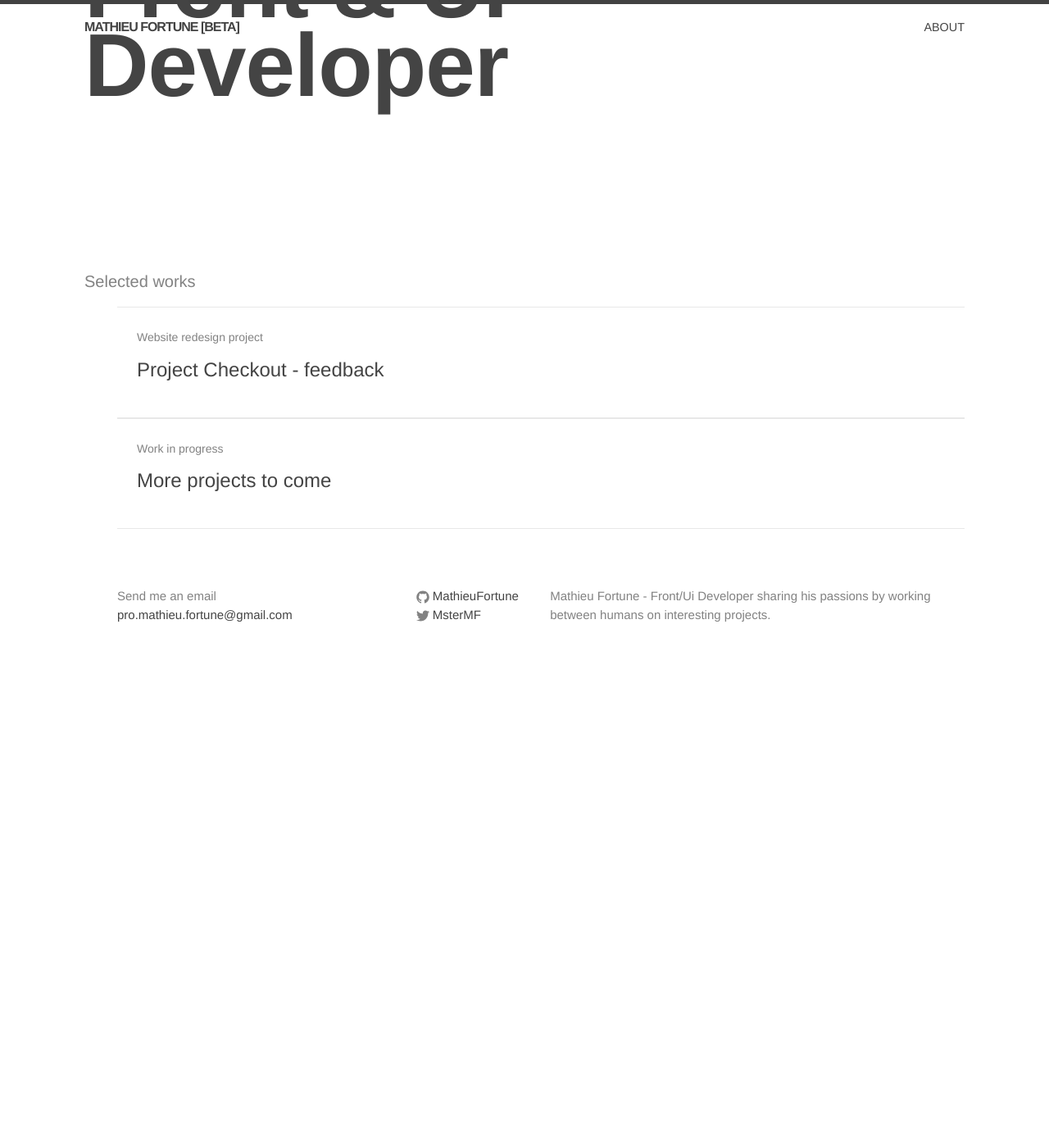
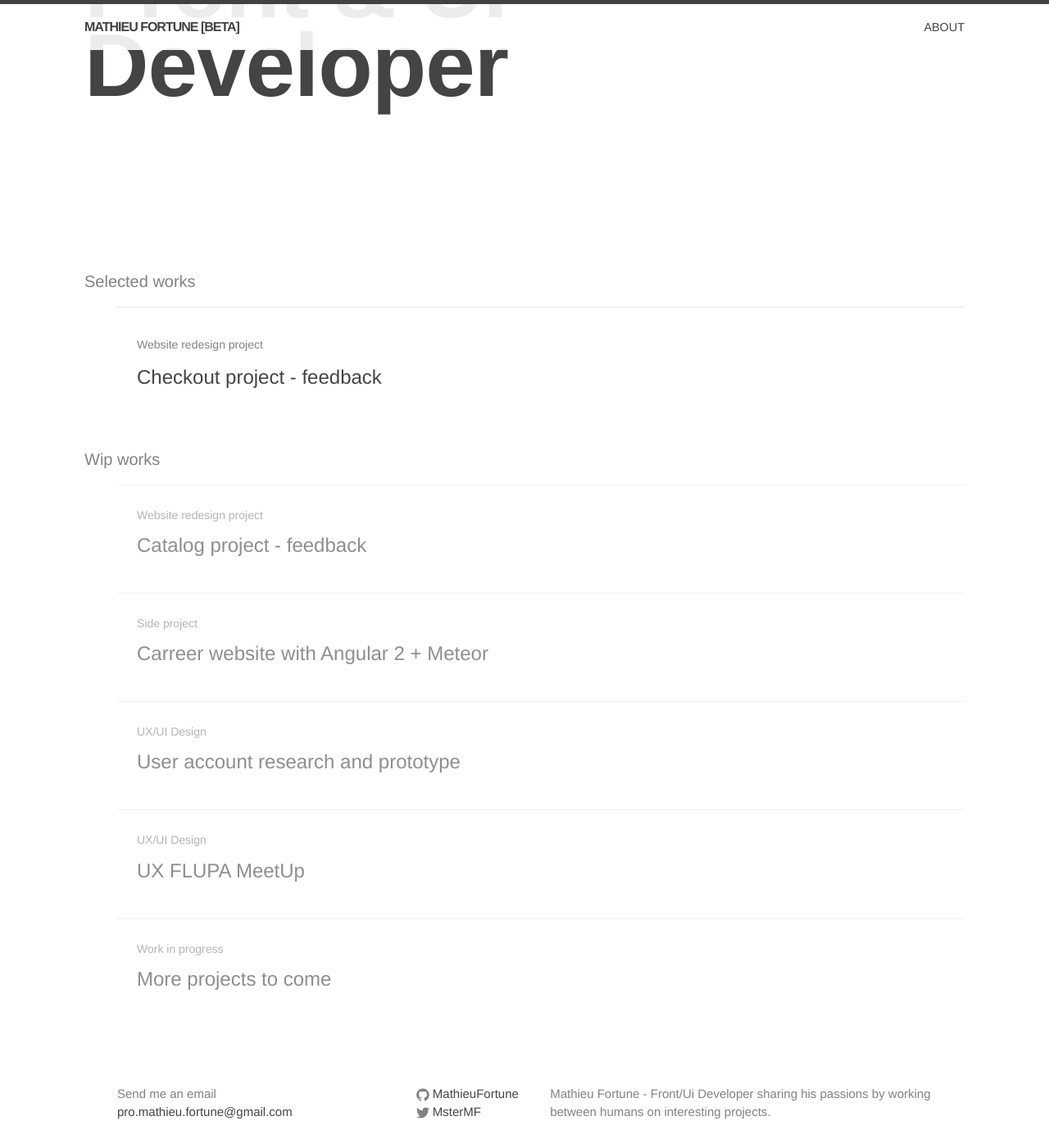
Before and after one commit to MathieuFortune/mathieufortune.github.io, a Jekyll site: the page built from index.html, in a window 1280 px wide and 1400 px high, scrolled down 288 px. Shown: the whole window at 82% size. Built offline with Jekyll 4.4.1, drawn with Linux system fonts in a browser that asks for light colours; before the commit the page ends 1081 px from its top, so only the background shows below that.

Commit message:
[WIP] project list on index

```diff
--- a/_layouts/post.html
+++ b/_layouts/post.html
@@ -8,7 +8,9 @@ layout: default
   </header>
 
   <div class="post-content" itemprop="articleBody">
-    <p class="post-meta"><time datetime="{{ page.date | date_to_xmlschema }}" itemprop="datePublished">{{ page.date | date: "%b %-d, %Y" }}</time>{% if page.author %} • <span itemprop="author" itemscope itemtype="http://schema.org/Person"><span itemprop="name">{{ page.author }}</span></span>{% endif %}</p>
+    <p class="post-meta">
+    <!-- <time datetime="{{ page.date | date_to_xmlschema }}" itemprop="datePublished">{{ page.date | date: "%b %-d, %Y" }}</time> -->
+    {{ page.theme }} {% if page.author %} • <span itemprop="author" itemscope itemtype="http://schema.org/Person"><span itemprop="name">{{ page.author }}</span></span>{% endif %}</p>
     {{ content }}
   </div>
 
--- a/_posts/2016-05-24-checkout-project-feedback.markdown
+++ b/_posts/2016-05-24-checkout-project-feedback.markdown
@@ -1,10 +1,10 @@
 ---
 layout: post
-title:  "Project Checkout - feedback"
+title:  "Checkout project - feedback"
 date:   2016-05-24 13:45:01 +0200
 author: Mathieu Fortune
 theme: Website redesign project
-categories: project feedback
+
 ---
 
 ## Overview
--- a/_sass/_Objects/header.scss
+++ b/_sass/_Objects/header.scss
@@ -10,6 +10,7 @@
     border-top: 5px solid $grey-color-dark;
     min-height: 56px;
     background: rgba($background-color, .9);
+    z-index: 999;
 }
 
 .site-title {
--- a/_sass/_Objects/post.scss
+++ b/_sass/_Objects/post.scss
@@ -24,11 +24,11 @@
     }
     h2 {
         margin-top: .3em;
+        @include font-size(1.5);
     }
     > li {
         padding: 1.5rem;
         border-top: 1px solid $grey-color-light;
-        border-bottom: 1px solid $grey-color-light;
         a {
             color: $text-color;
         }
@@ -43,6 +43,10 @@
 .post-link {
     display: block;
     @include font-size(1.5);
+}
+
+.post-wip {
+    opacity: .6;
 }
 
 .post-content {
--- a/_sass/_Settings/spacing.scss
+++ b/_sass/_Settings/spacing.scss
@@ -7,6 +7,6 @@ $base-line-height:            1.5;
 $base-spacing-unit:           $base-line-height;
 $base-spacing-unit--tiny:     round($base-spacing-unit / 4);
 $base-spacing-unit--small:    round($base-spacing-unit / 2);
-$base-spacing-unit--medium:   ($base-spacing-unit * 1.5);
+$base-spacing-unit--medium:   ($base-spacing-unit * 1.3);
 $base-spacing-unit--large:    round($base-spacing-unit * 2);
 $base-spacing-unit--huge:     round($base-spacing-unit * 4);
--- a/index.html
+++ b/index.html
@@ -11,13 +11,45 @@ layout: default
     <ul class="post-list">
       {% for post in site.posts %}
         <li>
-          <span class="post-meta">{{ post.theme }}</span>
+          <a class="post-link" href="{{ post.url | prepend: site.baseurl }}">
+            <span class="post-meta">{{ post.theme }}</span>
+            <h2>
+              {{ post.title }}
+            </h2>
+          </a>
+        </li>
+      {% endfor %}
+    </ul>
+    <h4 class="grey">Wip works</h4>
+    <ul class="post-list post-wip">
+        <li>
+          <span class="post-meta">Website redesign project</span>
 
           <h2>
-            <a class="post-link" href="{{ post.url | prepend: site.baseurl }}">{{ post.title }}</a>
+            <span class="post-link">Catalog project - feedback</span>
           </h2>
         </li>
-      {% endfor %}
+        <li>
+          <span class="post-meta">Side project</span>
+
+          <h2>
+            <span class="post-link">Carreer website with Angular 2 + Meteor</span>
+          </h2>
+        </li>
+        <li>
+          <span class="post-meta">UX/UI Design</span>
+
+          <h2>
+            <span class="post-link">User account research and prototype</span>
+          </h2>
+        </li>
+        <li>
+          <span class="post-meta">UX/UI Design</span>
+
+          <h2>
+            <span class="post-link">UX FLUPA MeetUp</span>
+          </h2>
+        </li>
         <li>
           <span class="post-meta">Work in progress</span>
 
```
